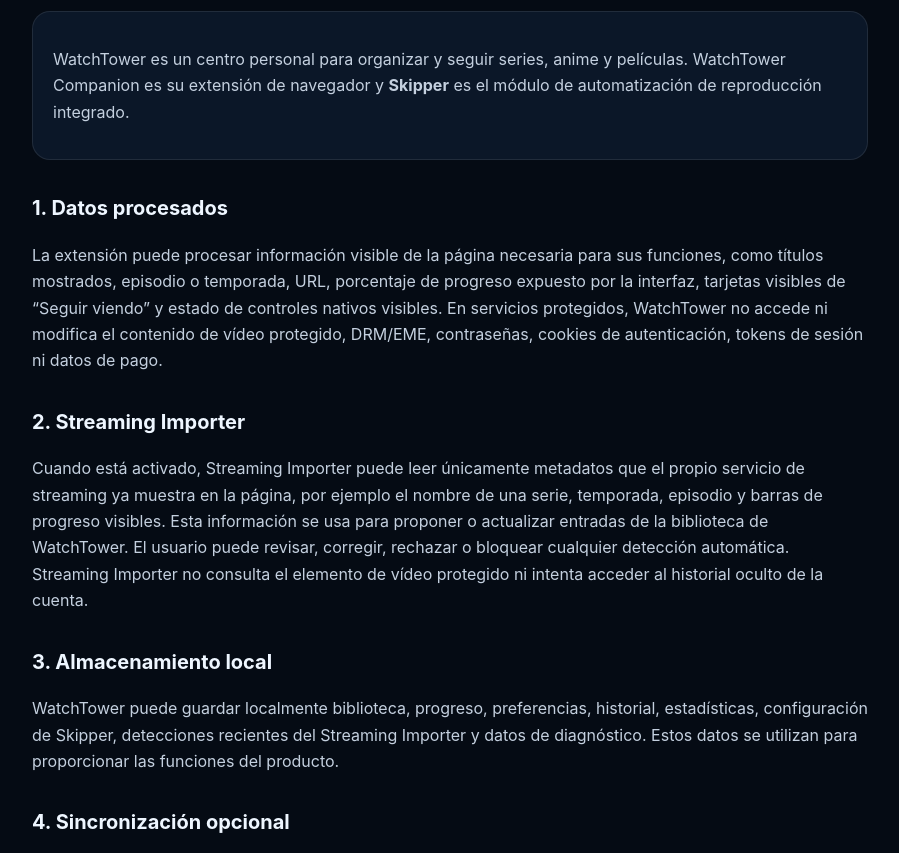
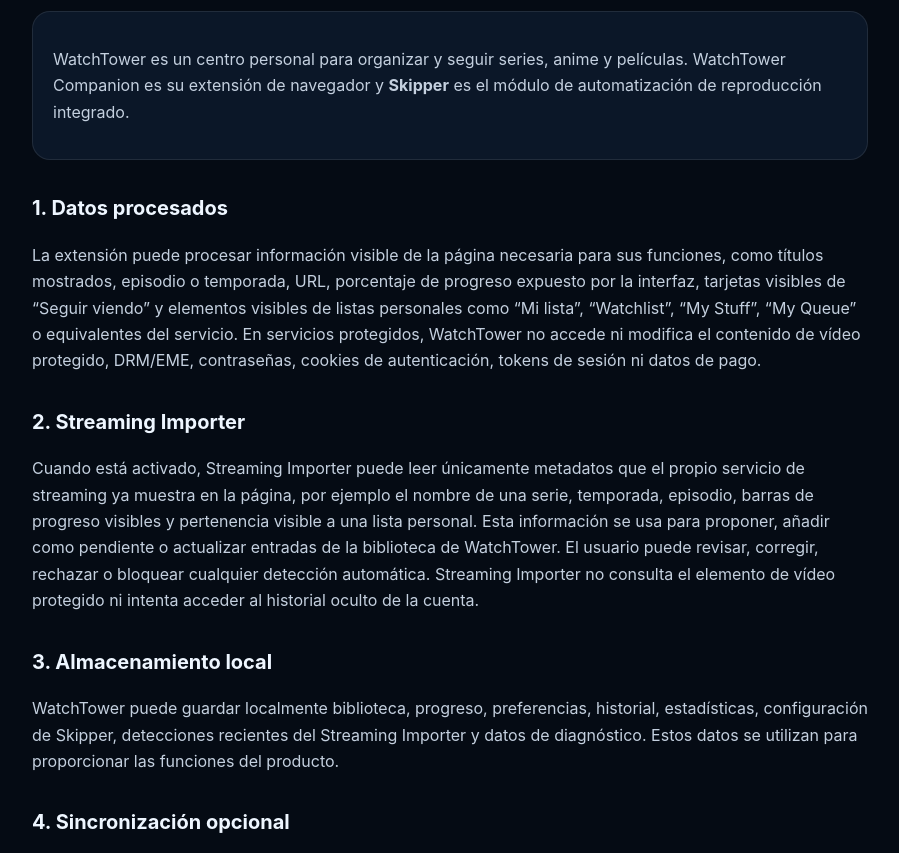
Before and after one commit to thepunisher7777/watchtower, a plain HTML site: page privacy.html in a window 1280 px wide. Shown: the part 222-1075 px from the top of the page, without its empty margins (190-1089 px from the left). Drawn offline with Linux system fonts and the light colour scheme.

Commit message:
Document watchlist and My List imports

```diff
--- a/privacy.html
+++ b/privacy.html
@@ -15,9 +15,9 @@
 <p class="muted">Última actualización: 4 de octubre de 2026</p>
 <div class="card"><p>WatchTower es un centro personal para organizar y seguir series, anime y películas. WatchTower Companion es su extensión de navegador y <strong>Skipper</strong> es el módulo de automatización de reproducción integrado.</p></div>
 <h2>1. Datos procesados</h2>
-<p>La extensión puede procesar información visible de la página necesaria para sus funciones, como títulos mostrados, episodio o temporada, URL, porcentaje de progreso expuesto por la interfaz, tarjetas visibles de “Seguir viendo” y estado de controles nativos visibles. En servicios protegidos, WatchTower no accede ni modifica el contenido de vídeo protegido, DRM/EME, contraseñas, cookies de autenticación, tokens de sesión ni datos de pago.</p>
+<p>La extensión puede procesar información visible de la página necesaria para sus funciones, como títulos mostrados, episodio o temporada, URL, porcentaje de progreso expuesto por la interfaz, tarjetas visibles de “Seguir viendo” y elementos visibles de listas personales como “Mi lista”, “Watchlist”, “My Stuff”, “My Queue” o equivalentes del servicio. En servicios protegidos, WatchTower no accede ni modifica el contenido de vídeo protegido, DRM/EME, contraseñas, cookies de autenticación, tokens de sesión ni datos de pago.</p>
 <h2>2. Streaming Importer</h2>
-<p>Cuando está activado, Streaming Importer puede leer únicamente metadatos que el propio servicio de streaming ya muestra en la página, por ejemplo el nombre de una serie, temporada, episodio y barras de progreso visibles. Esta información se usa para proponer o actualizar entradas de la biblioteca de WatchTower. El usuario puede revisar, corregir, rechazar o bloquear cualquier detección automática. Streaming Importer no consulta el elemento de vídeo protegido ni intenta acceder al historial oculto de la cuenta.</p>
+<p>Cuando está activado, Streaming Importer puede leer únicamente metadatos que el propio servicio de streaming ya muestra en la página, por ejemplo el nombre de una serie, temporada, episodio, barras de progreso visibles y pertenencia visible a una lista personal. Esta información se usa para proponer, añadir como pendiente o actualizar entradas de la biblioteca de WatchTower. El usuario puede revisar, corregir, rechazar o bloquear cualquier detección automática. Streaming Importer no consulta el elemento de vídeo protegido ni intenta acceder al historial oculto de la cuenta.</p>
 <h2>3. Almacenamiento local</h2>
 <p>WatchTower puede guardar localmente biblioteca, progreso, preferencias, historial, estadísticas, configuración de Skipper, detecciones recientes del Streaming Importer y datos de diagnóstico. Estos datos se utilizan para proporcionar las funciones del producto.</p>
 <h2>4. Sincronización opcional</h2>
```
